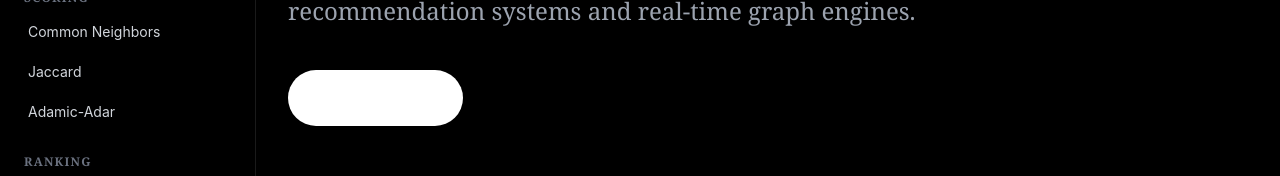
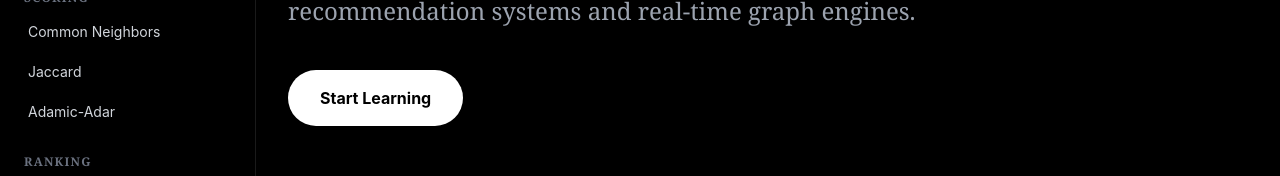
Before and after one commit to priyanrajj-hub/ds-capstone-researchexploration, a Next.js app: page / in a window 1280 px wide. Shown: the part 272-448 px from the top of the page. Built offline with nearby package versions, Linux system fonts and the light colour scheme.

Commit message:
Fix invisible text contrast issues on button components

```diff
--- a/app/page.tsx
+++ b/app/page.tsx
@@ -50,7 +50,7 @@ export default function LandingPage() {
                     Interactive visualizations for industrial-scale friend recommendation systems and real-time graph engines.
                 </h2>
                 <div className="pt-4">
-                    <Link href="/algorithms/bfs-nhop" className="inline-block px-8 py-4 bg-teal text-white font-bold rounded-full shadow-lg hover:bg-ocean transition-all">
+                    <Link href="/algorithms/bfs-nhop" className="inline-block px-8 py-4 bg-teal text-black font-bold rounded-full shadow-lg hover:bg-ocean transition-all">
                         Start Learning
                     </Link>
                 </div>
--- a/components/AlgorithmLayout.tsx
+++ b/components/AlgorithmLayout.tsx
@@ -114,7 +114,7 @@ export default function AlgorithmLayout({ content }: AlgorithmLayoutProps) {
                             <button
                                 key={tab}
                                 onClick={() => setActiveTab(tab as any)}
-                                className={`flex-1 text-sm font-bold py-2 rounded-lg transition-colors capitalize ${activeTab === tab ? 'bg-teal text-white shadow' : 'text-gray-400 hover:text-white'}`}
+                                className={`flex-1 text-sm font-bold py-2 rounded-lg transition-colors capitalize ${activeTab === tab ? 'bg-teal text-black shadow' : 'text-gray-400 hover:text-white'}`}
                             >
                                 {tab}
                             </button>
```
